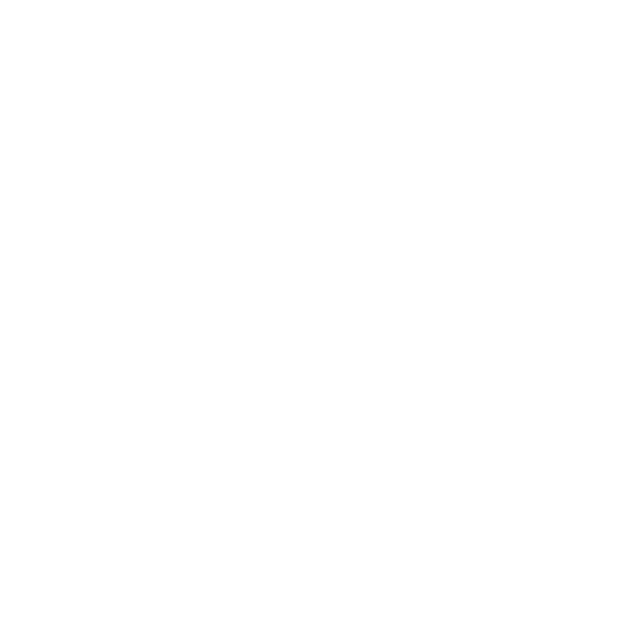
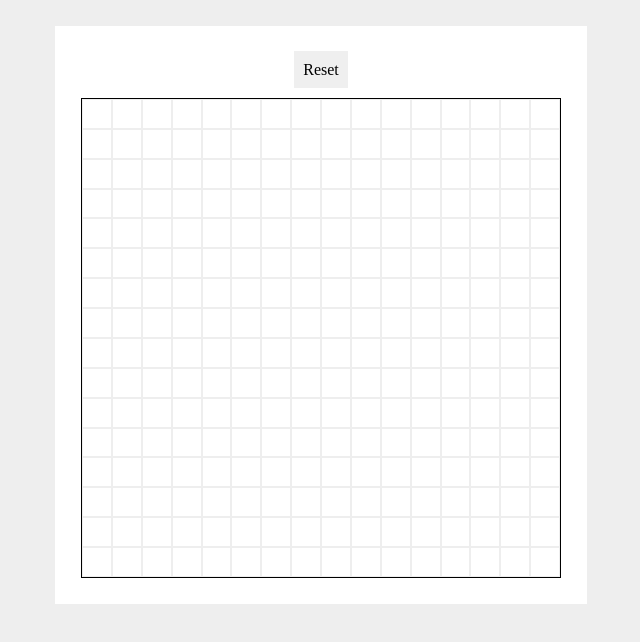
Before and after one commit to dolphinOfDelphi/20191017-top-etch-a-sketch, a plain HTML site: page index.html in a window 1280 px wide. Shown: the whole page, without its empty margins (319-959 px from the left). Drawn offline with Linux system fonts and the light colour scheme.

Commit message:
Implement etch-a-sketch

```diff
--- a/index.html
+++ b/index.html
@@ -6,7 +6,11 @@
     <link rel="stylesheet" href="styles.css">
   </head>
   <body>
-
+    <div id="etch-a-sketch">
+      <button id="reset-button">Reset</button>
+      <div id="container">
+      </div>
+    </div>
   </body>
   <script src="script.js" charset="utf-8"></script>
 </html>
--- a/script.js
+++ b/script.js
@@ -0,0 +1,27 @@
+let container = document.querySelector("#container");
+
+function darken(box) {
+    let colour = box.style.backgroundColor;
+    let darkness = Number(colour.match(/\d+(.\d+)?/g)[3]);
+    if (darkness < 1) darkness += 0.1;
+    box.style.backgroundColor = `rgba(0,0,0,${darkness})`;
+}
+
+function generate(squares) {
+    while (container.lastChild) {
+        container.removeChild(container.lastChild);
+    }
+    container.style.gridTemplateColumns = `repeat(${squares}, 1fr)`;
+    container.style.gridTemplateRows = `repeat(${squares}, 1fr)`;
+    for (let i = 0; i < squares ** 2; i++) {
+        let box = document.createElement("div");
+        box.style.backgroundColor = "rgba(0,0,0,0)";
+        box.style.border = "1px solid #EEE";
+        box.addEventListener("mouseover", () => darken(box));
+        container.appendChild(box);
+    }
+}
+
+document.querySelector('#reset-button').addEventListener("click", () => generate(prompt("Enter size of sketchpad:")));
+
+generate(16);
--- a/styles.css
+++ b/styles.css
@@ -5,4 +5,30 @@
 	font-size: 100%;
 	font: inherit;
 	vertical-align: baseline;
+  box-sizing: border-box;
 }
+
+body {
+  background-color: #EEE;
+  display: flex;
+  justify-content: center;
+  align-items: center;
+}
+
+#etch-a-sketch {
+  background-color: white;
+  margin: 2%;
+  padding: 2%;
+  text-align: center;
+}
+
+#reset-button {
+  margin-bottom: 2%;
+  padding: 2%;
+}
+
+#container {
+  width: 480px; height: 480px;
+  border: 1px solid black;
+  display: grid;
+}
```
